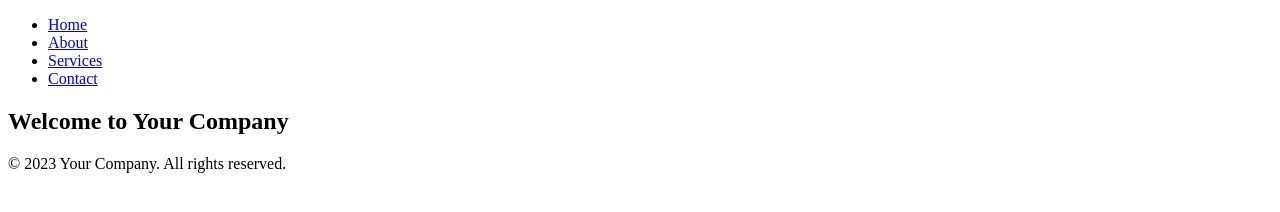
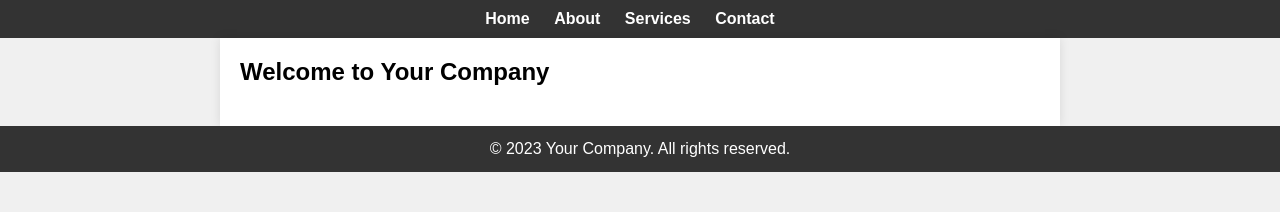
Before and after one commit to movieboxc17/Teknik.AB_site, a plain HTML site: page index.html in a window 1280 px wide. Drawn offline with Linux system fonts and the light colour scheme.

Commit message:
Update index.html

```diff
--- a/index.html
+++ b/index.html
@@ -3,8 +3,88 @@
 <head>
     <meta charset="UTF-8">
     <meta name="viewport" content="width=device-width, initial-scale=1.0">
-    <title>Home - Your Company</title>
-    <link rel="stylesheet" href="styles.css">
+    <title>Advanced HTML Template</title>
+    <style>
+        /* Reset some default browser styles */
+        body, h1, h2, p, ul, li {
+            margin: 0;
+            padding: 0;
+        }
+
+        /* Set a background color and font styles for the entire page */
+        body {
+            background-color: #f0f0f0;
+            font-family: Arial, sans-serif;
+        }
+
+        /* Header Styles */
+        header {
+            background-color: #333;
+            color: #fff;
+            padding: 10px 0;
+        }
+
+        nav {
+            text-align: center;
+        }
+
+        .menu {
+            list-style: none;
+        }
+
+        .menu li {
+            display: inline;
+            margin-right: 20px;
+        }
+
+        .menu a {
+            text-decoration: none;
+            color: #fff;
+            font-weight: bold;
+            transition: color 0.3s;
+        }
+
+        .menu a:hover {
+            color: #ff7f00;
+        }
+
+        /* Main Content Styles */
+        main {
+            max-width: 800px;
+            margin: 0 auto;
+            padding: 20px;
+            background-color: #fff;
+            box-shadow: 0 0 10px rgba(0, 0, 0, 0.1);
+        }
+
+        /* Footer Styles */
+        footer {
+            background-color: #333;
+            color: #fff;
+            text-align: center;
+            padding: 10px 0;
+        }
+
+        /* Page Title Styles */
+        h1 {
+            font-size: 24px;
+            margin-bottom: 20px;
+        }
+
+        /* General Text Styles */
+        p {
+            font-size: 16px;
+            line-height: 1.6;
+        }
+
+        /* Responsive Styles */
+        @media screen and (max-width: 600px) {
+            .menu li {
+                display: block;
+                margin-bottom: 10px;
+            }
+        }
+    </style>
 </head>
 <body>
     <header>
```
